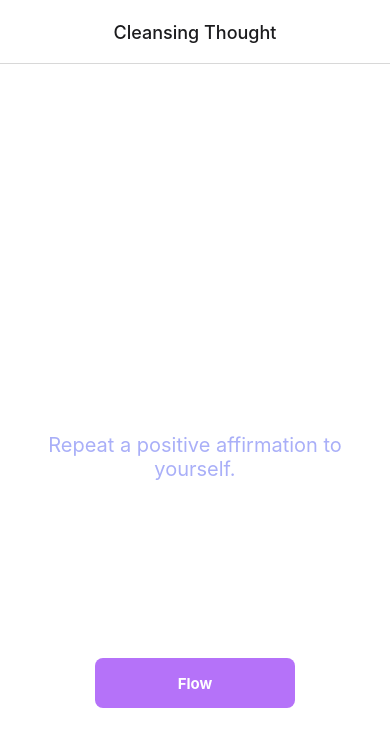
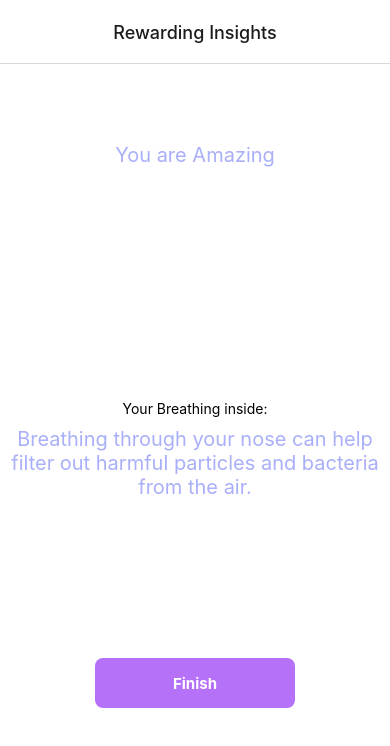
Before and after one commit to kluenkersen/wanaflow, a React Native app: screen / in a window 390 px wide. Shown: the top 746 px of the page. Built offline with nearby package versions, Linux system fonts and the light colour scheme.

Commit message:
verison 1.1.0 first flow ready, unsure if the app is able to close but the flow looks like a nice one

```diff
--- a/App.tsx
+++ b/App.tsx
@@ -13,13 +13,15 @@ const Stack = createStackNavigator();
 export default function App() {
     return (
         <NavigationContainer>
-            <Stack.Navigator initialRouteName='Start'>
+            <Stack.Navigator initialRouteName='End'>
                 <Stack.Screen name="Start" component={StartScreen} options={{
-                    title: 'Cleansing Thought', headerShown: true, headerTitleAlign: 'center',
+                    title: 'Meaningfull Thought', headerShown: true, headerTitleAlign: 'center',
                 }} />
-                <Stack.Screen name="End" component={EndScreen} />
+                <Stack.Screen name="End" component={EndScreen} options={{
+                    title: 'Rewarding Insights', headerShown: true, headerTitleAlign: 'center',
+                }} />
                 <Stack.Screen name="CleansingBreath" component={CleansingBreath} options={{
-                    title: 'Cleansing Breath ', headerShown: true, headerTitleAlign: 'center',
+                    title: 'Cleansing Breath', headerShown: true, headerTitleAlign: 'center',
                 }} />
                 <Stack.Screen name="BoxBreath" component={BoxBreath} options={{
                     title: 'Box Breathing', headerShown: true, headerTitleAlign: 'center',
--- a/app.json
+++ b/app.json
@@ -2,7 +2,7 @@
   "expo": {
     "name": "wanaflow",
     "slug": "wanaflow",
-    "version": "1.0.0",
+    "version": "1.1.0",
     "orientation": "portrait",
     "icon": "./assets/icon.png",
     "userInterfaceStyle": "light",
@@ -22,7 +22,7 @@
       "bundleIdentifier": "com.wanaflow"
     },
     "android": {
-      "versionCode": 19,
+      "versionCode": 20,
       "adaptiveIcon": {
         "foregroundImage": "./assets/adaptive-icon.png",
         "backgroundColor": "#FFFFFF"
--- a/assets/steps/01-cleansing.json
+++ b/assets/steps/01-cleansing.json
@@ -18,7 +18,7 @@
     "16": "Slow down and pay attention to your breath for a full minute.",
     "17": "Notice the sensation of your body as you sit or stand.",
     "18": "Repeat a mantra or word that helps you focus on the present moment.",
-    "19": "Observe the feelings in your body without judgment.",
+    "19": "Observe the feelings in your body without judgement.",
     "20": "Take a deep breath and release any tension in your body.",
     "21": "Take a deep breath and notice the sensations in your body.",
     "22": "Focus on the sounds around you, without judgement or distraction.",
@@ -36,13 +36,13 @@
     "34": "Recall a happy memory and relive the feeling.",
     "35": "Imagine a peaceful scene, like a forest or beach.",
     "36": "Repeat a positive affirmations to yourself silently.",
-    "37": "Observe your thoughts without judgment.",
+    "37": "Observe your thoughts without judgement.",
     "38": "Feel gratitude for 3 things in your life.",
     "39": "Focus on your breath and let go of tension.",
     "40": "Notice the sensations in your body and release any tension",
     "41": "Take a moment to focus on your breath.",
     "42": "Count backwards from 10, focusing on each number.",
-    "43": "Observe your thoughts without judgment.",
+    "43": "Observe your thoughts without judgement.",
     "44": "Place one hand on your heart and one hand on your belly, feel the rise and fall of each breath.",
     "45": "Close your eyes and imagine a peaceful place.",
     "46": "Repeat a positive affirmation to yourself.",
--- a/assets/steps/04-endquotes.json
+++ b/assets/steps/04-endquotes.json
@@ -25,21 +25,21 @@
     "23": "Breathing exercises can improve quality of life and decrease anxiety in people with asthma.",
     "24": "Chronic stress can lead to shallow breathing and decreased lung function",
     "25": "Reduces stress and anxiety: Meditation can help lower levels of stress and anxiety by reducing cortisol levels in the body.",
-    "26": "Improves emotional regulation: Mindfulness meditation can improve emotional regulation by enhancing the activity in the prefrontal cortex of the brain, which is responsible for regulating emotions.",
+    "26": "Breathing improves emotional regulation: Mindfulness meditation can improve emotional regulation by enhancing the activity in the prefrontal cortex of the brain, which is responsible for regulating emotions.",
     "27": "Boosts immune function: Regular meditation practice has been linked to improvements in immune function, including increased levels of natural killer cells, which help to fight off viruses and cancer cells.",
     "28": "Increases empathy and compassion: Mindfulness meditation has been shown to increase empathy and compassion, as well as reduce the negative impact of stress on social relationships.",
-    "29": "Improves attention and concentration: Meditation can help improve attention and concentration by increasing the activity in the anterior cingulate cortex, a part of the brain that is involved in attention and cognitive control.",
+    "29": "Breathing iattention and concentration: Meditation can help improve attention and concentration by increasing the activity in the anterior cingulate cortex, a part of the brain that is involved in attention and cognitive control.",
     "30": "Enhances sleep quality: Regular meditation practice has been shown to improve sleep quality, particularly for people with insomnia or other sleep disorders.",
     "31": "Reduces symptoms of depression: Mindfulness meditation has been shown to reduce symptoms of depression by changing the way the brain processes emotional stimuli.",
     "32": "Lowers blood pressure: Meditation has been shown to lower blood pressure, which can help reduce the risk of heart disease and stroke.",
-    "33": "Improves cardiovascular health: Regular meditation practice has been linked to improvements in cardiovascular health, including reduced risk of heart attack, stroke, and other cardiovascular diseases.",
-    "34": "Improves respiratory function: Meditation has been shown to improve respiratory function in people with asthma and other respiratory disorders.",
+    "33": "Breathing improves cardiovascular health: Regular meditation practice has been linked to improvements in cardiovascular health, including reduced risk of heart attack, stroke, and other cardiovascular diseases.",
+    "34": "Breathing improves respiratory function: Meditation has been shown to improve respiratory function in people with asthma and other respiratory disorders.",
     "35": "Reduces symptoms of irritable bowel syndrome (IBS): Mindfulness meditation has been shown to reduce symptoms of IBS, including pain, bloating, and diarrhea.",
     "36": "Reduces chronic pain: Meditation has been shown to reduce chronic pain by changing the way the brain processes pain signals.",
-    "37": "Improves symptoms of attention deficit hyperactivity disorder (ADHD): Mindfulness meditation has been shown to improve symptoms of ADHD in both adults and adolescents.",
+    "37": "Breathing improves symptoms of attention deficit hyperactivity disorder (ADHD): Mindfulness meditation has been shown to improve symptoms of ADHD in both adults and adolescents.",
     "38": "Increases happiness and life satisfaction: Regular meditation practice has been linked to increases in happiness and overall life satisfaction.",
     "39": "Reduces symptoms of post-traumatic stress disorder (PTSD): Mindfulness meditation has been shown to reduce symptoms of PTSD, including anxiety, depression, and intrusive thoughts.",
-    "40": "Improves cognitive function: Meditation has been shown to improve cognitive function, including memory, attention, and decision-making.",
+    "40": "Breathing improves cognitive function: Meditation has been shown to improve cognitive function, including memory, attention, and decision-making.",
     "41": "Meditation reduces substance abuse",
     "42": "The average person takes about 20,000 breaths per day.",
     "43": "Our lungs are the only organs in the body that can float on water.",
--- /dev/null
+++ b/assets/steps/05-endapproval.json
@@ -0,0 +1,5 @@
+{
+"0": "Completed",
+"1": "You are Amazing",
+"2": "Good Job"
+}
--- /dev/null
+++ b/assets/steps/06-endtrigger.json
@@ -0,0 +1,5 @@
+{
+    "0": "Repeat at least twice a day to charge your inner crystel",
+    "1": "Every morning after waking up is a good time to practice you breathing",
+    "2": "Take a short moment before going to bed and practice you breathing"
+    }
--- /dev/null
+++ b/components/popup.tsx
@@ -0,0 +1,51 @@
+// Popup.js
+import React, { useEffect, useState } from 'react';
+import { View, TextInput, Text, StyleSheet } from 'react-native';
+
+const Popup = (props) => {
+    const { onClose, message } = props;
+    const [countdown, setCountdown] = useState(10);
+
+    useEffect(() => {
+        const timer = setTimeout(() => {
+            if (countdown > 0) {
+                setCountdown(countdown - 1);
+            } else {
+                onClose();
+            }
+        }, 1000);
+        return () => clearTimeout(timer);
+    }, [countdown, onClose]);
+
+    return (
+        <View style={styles.popupContent}>
+            <Text style={styles.text}>{message}{"\n"}{"\n"}</Text>
+            <Text>The app closes in: {countdown}</Text>
+        </View>
+    );
+};
+
+const styles = StyleSheet.create({
+    popupContent: {
+        justifyContent: 'center',
+        margin: 80,
+        backgroundColor: 'white',
+        borderRadius: 20,
+        padding: 35,
+        alignItems: 'center',
+        shadowColor: '#000',
+        shadowOffset: {
+            width: 0,
+            height: 2,
+        },
+        shadowOpacity: 0.25,
+        shadowRadius: 4,
+        elevation: 5,
+    },
+    text:{
+        justifyContent: "center",
+        textAlign: "center"
+    }
+});
+
+export default Popup;
--- a/package.json
+++ b/package.json
@@ -17,6 +17,7 @@
     "react": "18.2.0",
     "react-dom": "18.2.0",
     "react-native": "0.71.4",
+    "react-native-exit-app": "^1.1.0",
     "react-native-gesture-handler": "~2.9.0",
     "react-native-reanimated": "~2.14.4",
     "react-native-safe-area-context": "4.5.0",
--- a/screens/end.tsx
+++ b/screens/end.tsx
@@ -1,56 +1,81 @@
 import { useEffect, useState, useCallback } from 'react';
-import { Image, StyleSheet, TouchableOpacity, View, Text, Platform } from 'react-native';
+import { Modal, StyleSheet, TouchableOpacity, View, Text, Image } from 'react-native';
 import { Storage, AsyncStorage } from 'expo-storage';
-import { useFocusEffect } from '@react-navigation/native';
+import RNExitApp from 'react-native-exit-app';
 
 import { globalStyles } from '../styles/styles.js';
 import quotes from '../assets/steps/04-endquotes.json';
+import approvals from '../assets/steps/05-endapproval.json';
+import triggers from '../assets/steps/06-endtrigger.json';
+import Popup from "../components/popup";
 
 export default function EndScreen({ navigation, route }) {
 
-    const charge = 0;
+    const [showPopup, setShowPopup] = useState(false);
+    const [approval, setApproval] = useState("");
+    const [quote, setQuote] = useState("");
+    const [trigger, setTrigger] = useState("");
 
-    const technique = ['CleansingBreath', 'BoxBreath']
-    const [opacityStatus, setOpacityStatus] = useState(-1);
-    const [fileAccess, setFileAccess] = useState(false);
-    const [date, setDate] = useState();
-    const [breathScreen, setBreathScreen] = useState();
+    function handleButtonClick() {
+        setShowPopup(true);
+    }
+
+    function handleClosePopup() {
+        setShowPopup(false);
+        RNExitApp.exitApp();
+    }
 
     useEffect(() => {
-        // console.log(route.params)
-        saveFile();
+        setApproval(approvals[Math.floor(Math.random() * 3)]);
+        setQuote(quotes[Math.floor(Math.random() * 59)]);
+        setTrigger(triggers[Math.floor(Math.random() * 3)]);
     }, [])
 
-    async function saveFile() {
-        if (Platform.OS !== 'web') {
-            try {
-                await Storage.setItem({
-                    key: "opacityStatus",
-                    value: String(charge)
-                });
-                await Storage.setItem({
-                    key: "date",
-                    value: String(Date.now())
-                });
-            }
-            catch (e) {
-                console.log(e);
-            }
-        }
-    }
+    // async function saveFile() {
+    //     if (Platform.OS !== 'web') {
+    //         try {
+    //             await Storage.setItem({
+    //                 key: "opacityStatus",
+    //                 value: String(charge)
+    //             });
+    //             await Storage.setItem({
+    //                 key: "date",
+    //                 value: String(Date.now())
+    //             });
+    //         }
+    //         catch (e) {
+    //             console.log(e);
+    //         }
+    //     }
+    // }
 
     return (
 
         <View style={styles.container}>
+            {showPopup &&
+                <Modal visible={showPopup}
+                    animationType="slide"
+                    transparent={true}
+                    style={styles.modal}>
+                    <Popup onClose={handleClosePopup} message={trigger} />
+                </Modal>
+            }
             <View style={globalStyles.containerTop}>
-            <Text style={globalStyles.description}>{charge}% charged, 2/3  left</Text>
+                <Text style={globalStyles.description}>
+                    {approval}</Text>
             </View>
+
             <View style={globalStyles.containerMiddle}>
-                <Image style={{ width: 200, height: 200, resizeMode: 'contain', opacity: charge / 100 }} source={require('./../assets/icon.png')} />
-                <Image style={{ width: 200, height: 200, resizeMode: 'contain', position: 'absolute', }} source={require('./../assets/icon_colorless.png')} />
+
+                {/* <Image style={{ width: 200, height: 200, resizeMode: 'contain', opacity: charge / 100 }} source={require('./../assets/icon.png')} />
+                <Image style={{ width: 200, height: 200, resizeMode: 'contain', position: 'absolute', }} source={require('./../assets/icon_colorless.png')} /> */}
+                <Text>Your Breathing inside:</Text>
+                <Text style={globalStyles.description}>{quote}</Text>
             </View>
             <View style={globalStyles.containerBottom}>
-            <Text style={globalStyles.description}>{quotes[Math.floor(Math.random() * 59)]}</Text>
+                <TouchableOpacity style={globalStyles.button} onPress={handleButtonClick}>
+                    <Text style={globalStyles.buttonText}>Finish</Text>
+                </TouchableOpacity>
             </View>
         </View>
     );
@@ -68,4 +93,9 @@ const styles = StyleSheet.create({
         alignItems: "center",
         justifyContent: "center",
     },
+    modal: {
+        justifyContent: 'center',
+        alignItems: 'center',
+        marginTop: 22,
+      },
 });
```
Also changed, not shown: 2 other files (tests, documents, lock files or other folders).
